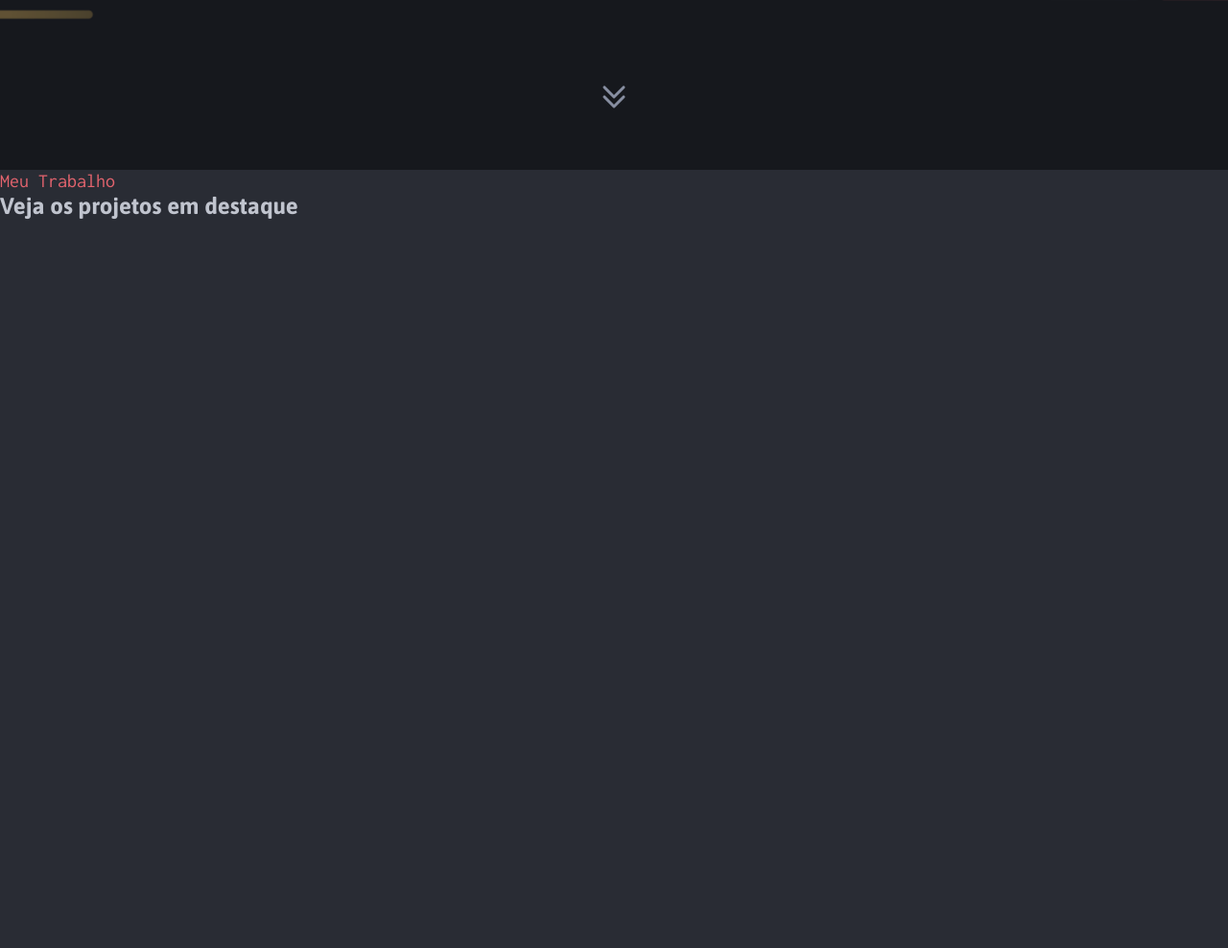
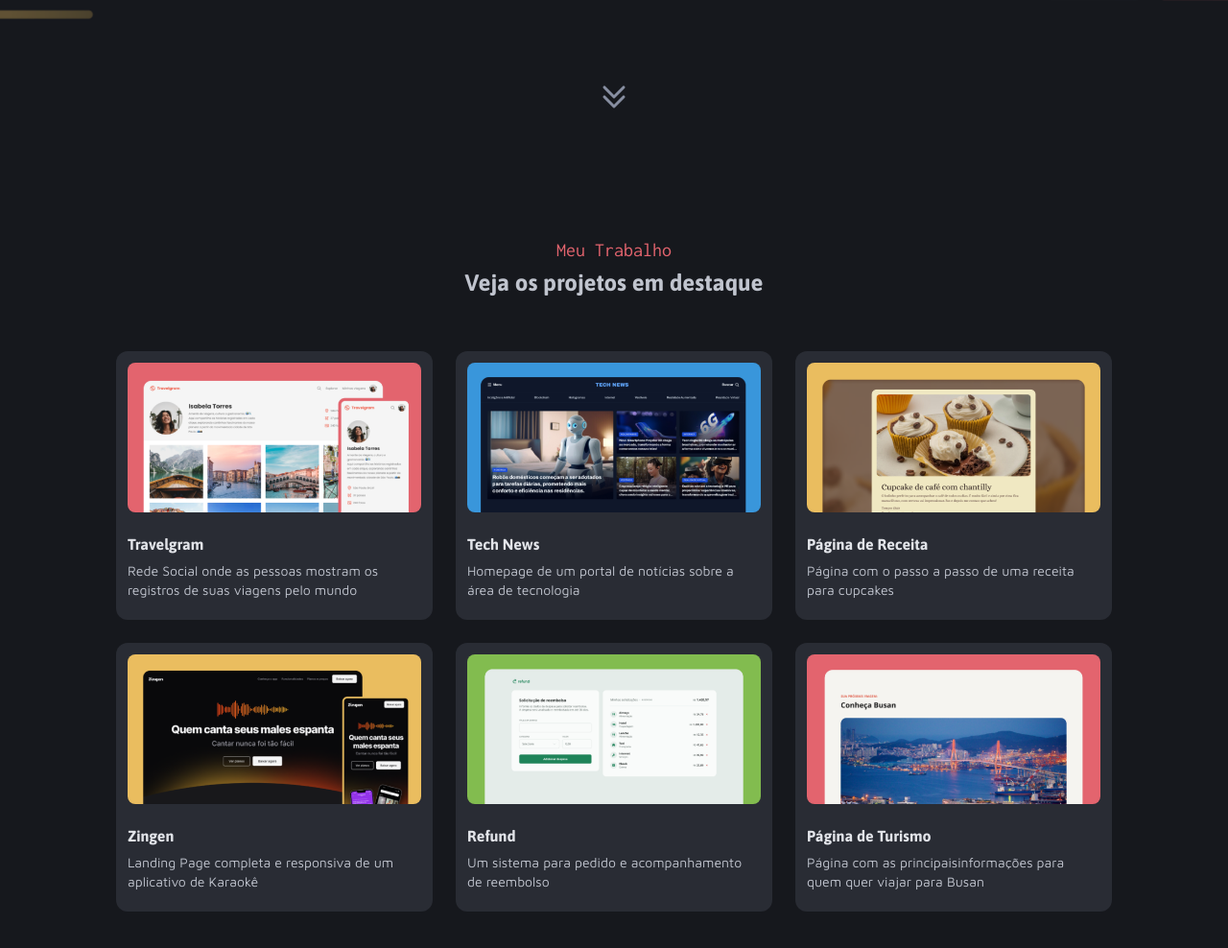
Before and after one commit to Baggio25/desafio-portfolio-rocketseat, a plain HTML site: page index.html in a window 1280 px wide. Shown: the part 544-1532 px from the top of the page at 96% size. Before the commit the page ends 800 px from the top, so only its background shows below. Drawn offline with Linux system fonts and the light colour scheme.

Commit message:
Finalizada section Projects

```diff
--- a/index.html
+++ b/index.html
@@ -34,10 +34,11 @@
             </div>
             <div class="text">
               <h6 class="subtitle color-gray-500">
-                Hello World! Meu nome é <span class="color-red">Martina Santos</span> e sou
+                Hello World! Meu nome é
+                <span class="color-red">Martina Santos</span> e sou
               </h6>
               <h1 class="title-lg color-gray-600">Desenvolvedora Fullstack</h1>
-              <p class="text-sm color-gray-400 ">
+              <p class="text-sm color-gray-400">
                 Transformo necessidades em aplicações reais, evolventes e
                 funcionais. Desenvolvo sistemas através da minha paixão pela
                 tecnologia, contribuindo com soluções inovadoras e eficazes para
@@ -92,6 +93,81 @@
           <h6 class="subtitle color-red">Meu Trabalho</h6>
           <h2 class="title-md color-gray-500">Veja os projetos em destaque</h2>
         </header>
+
+        <div class="grid">
+
+          <div class="project-card">
+            <img
+              class="img-project"
+              src="assets/images/Thumbnail_Project-01.png"
+              alt="Imagem do projeto 1"
+            />
+            <h6 class="title-sm color-gray-600">Travelgram</h6>
+            <p class="text-sm color-gray-500">
+              Rede Social onde as pessoas mostram os registros de suas viagens pelo mundo
+            </p>
+          </div>
+
+          <div class="project-card">
+            <img
+              class="img-project"
+              src="assets/images/Thumbnail_Project-02.png"
+              alt="Imagem do projeto 2"
+            />
+            <h6 class="title-sm color-gray-600">Tech News</h6>
+            <p class="text-sm color-gray-500">
+              Homepage de um portal de notícias sobre a área de tecnologia
+            </p>
+          </div>
+
+          <div class="project-card">
+            <img
+              class="img-project"
+              src="assets/images/Thumbnail_Project-03.png"
+              alt="Imagem do projeto 3"
+            />
+            <h6 class="title-sm color-gray-600">Página de Receita</h6>
+            <p class="text-sm color-gray-500">
+              Página com o passo a passo de uma receita para cupcakes
+            </p>
+          </div>
+
+          <div class="project-card">
+            <img
+              class="img-project"
+              src="assets/images/Thumbnail_Project-04.png"
+              alt="Imagem do projeto 4"
+            />
+            <h6 class="title-sm color-gray-600">Zingen</h6>
+            <p class="text-sm color-gray-500">
+              Landing Page completa e responsiva de um aplicativo de Karaokê
+            </p>
+          </div>
+
+          <div class="project-card">
+            <img
+              class="img-project"
+              src="assets/images/Thumbnail_Project-05.png"
+              alt="Imagem do projeto 5"
+            />
+            <h6 class="title-sm color-gray-600">Refund</h6>
+            <p class="text-sm color-gray-500">
+              Um sistema para pedido e acompanhamento </br> de reembolso
+            </p>
+          </div>
+
+          <div class="project-card">
+            <img
+              class="img-project"
+              src="assets/images/Thumbnail_Project-06.png"
+              alt="Imagem do projeto 6"
+            />
+            <h6 class="title-sm color-gray-600">Página de Turismo</h6>
+            <p class="text-sm color-gray-500">
+              Página com as principaisinformações para quem quer viajar para Busan
+            </p>
+          </div>
+        </div>
       </section>
     </main>
   </body>
--- a/styles/global.css
+++ b/styles/global.css
@@ -32,10 +32,16 @@
 }
 
 body {
-  background-color: var(--gray-300);
+  background-color: var(--gray-200);
 }
 
 main {
   margin: 0 auto;
   max-width: 1366px;
 }
+
+.img-project {
+  width: 306px;
+  height: 156px;
+  border-radius: 8px;
+}
--- a/styles/sections.css
+++ b/styles/sections.css
@@ -90,3 +90,46 @@
     }
   }
 }
+
+#projects {
+  max-width: 1366px;
+  display: flex;
+  justify-content: center;
+  text-align: center;
+  flex-direction: column;
+  padding-block: 72px 144px;
+
+  & header {
+    margin-bottom: 56px;
+
+    & h6 {
+      margin-bottom: 8px;
+    }
+  }
+
+  & .grid {
+    display: grid;
+    grid-template-columns: 1fr 1fr 1fr;
+    max-width: 1040px;
+    gap: 24px;
+    margin: 0 auto;
+
+    & .project-card {
+      padding: 12px;
+      background-color: var(--gray-300);
+      width: 330px;
+      height: 280px;
+      text-align: left;
+      border-radius: 12px;
+
+      & img {
+        margin-bottom: 20px;
+      }
+
+      & h6 {
+        margin-bottom: 8px;
+      }
+    }
+  }
+
+}
--- a/styles/utility.css
+++ b/styles/utility.css
@@ -6,9 +6,12 @@
   font: var(--title-md-asap);
 }
 
+.title-sm {
+  font: var(--title-sm-asap);
+}
+
 .subtitle {
   font: var(--subtitle-inconsolata);
-
 }
 
 .text-sm {
```
